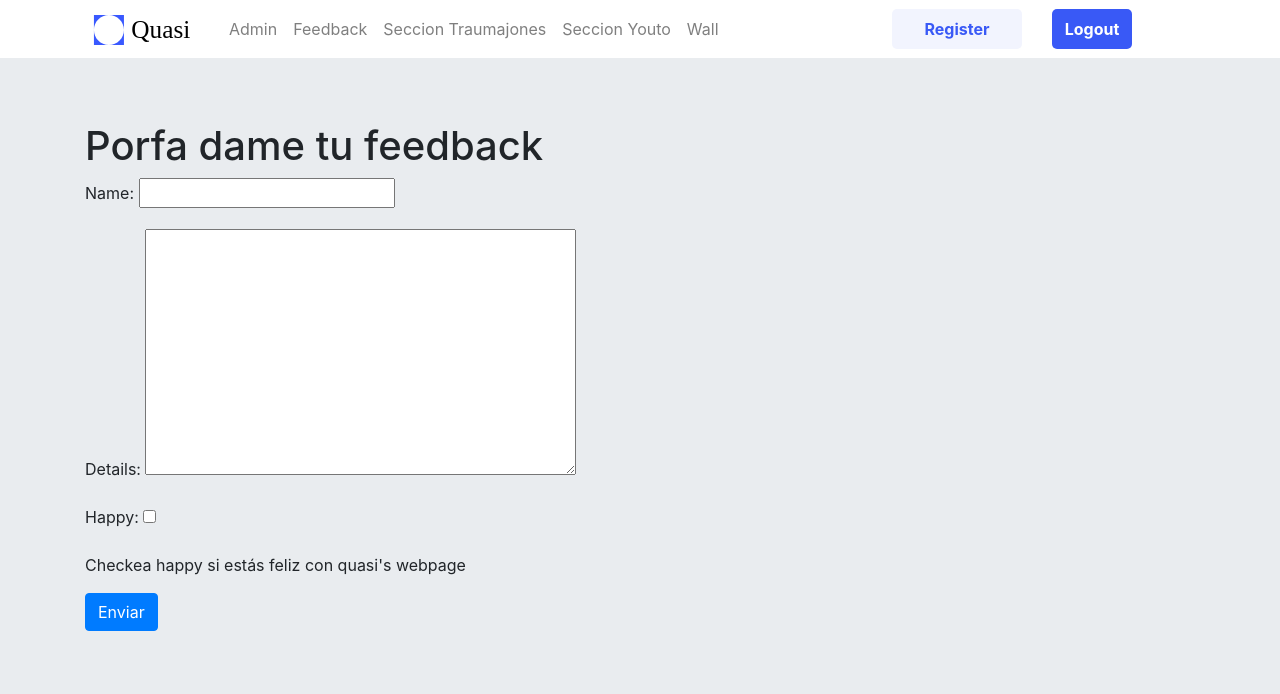
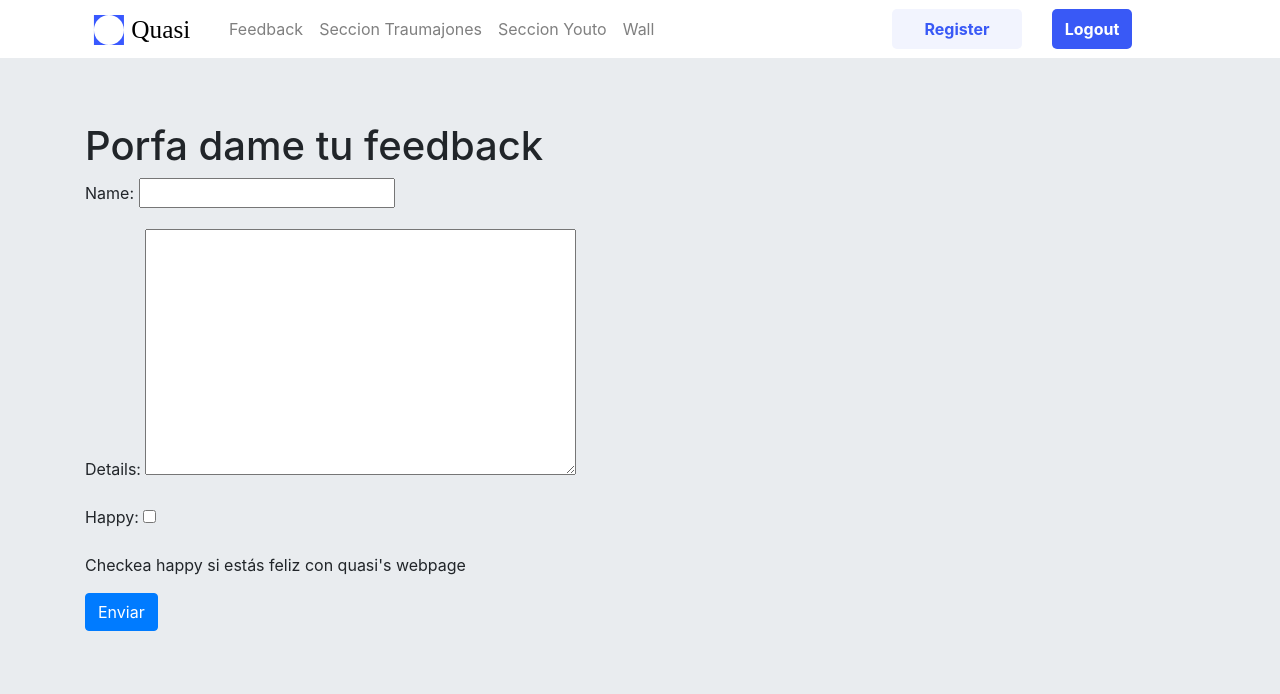
Before and after one commit to gsinay/quasi-deployment, a Django app: page /base_app/feedback/ in a window 1280 px wide. Shown: the top 694 px of the page. Run offline with Django 3.2, Linux system fonts and the light colour scheme; a user stored in the database is signed in.

Commit message:
changed navbar and added decorator to feedback

```diff
--- a/Quasi/base_app/views.py
+++ b/Quasi/base_app/views.py
@@ -77,7 +77,7 @@ def trauma(request):
             return render(request, 'base_app/mal_trauma.html', {})
     else:
         return render(request, 'base_app/pre_trauma.html', {})
-
+@login_required
 def feedback_form(request):
     if request.method == "POST":
         form = forms.FeedbackForm(request.POST)
--- a/Quasi/templates/base_app/base.html
+++ b/Quasi/templates/base_app/base.html
@@ -19,9 +19,9 @@
         </button>
         <div id="navbarmenu" class="collapse navbar-collapse">
           <ul class="navbar-nav mr-auto text-center"> <!-- user buttons left when isn't collapsed, center when is-->
-            <li class="nav-item">
+           <!--  <li class="nav-item">
               <a class="nav-link" href="{% url 'admin:index' %}">Admin</a>
-            </li>
+            </li>-->
             <li class="nav-item">
               <a class="nav-link" href="{% url 'base_app:feedback' %}">Feedback</a>
             </li>
```
Also changed, not shown: Quasi/db.sqlite3.
